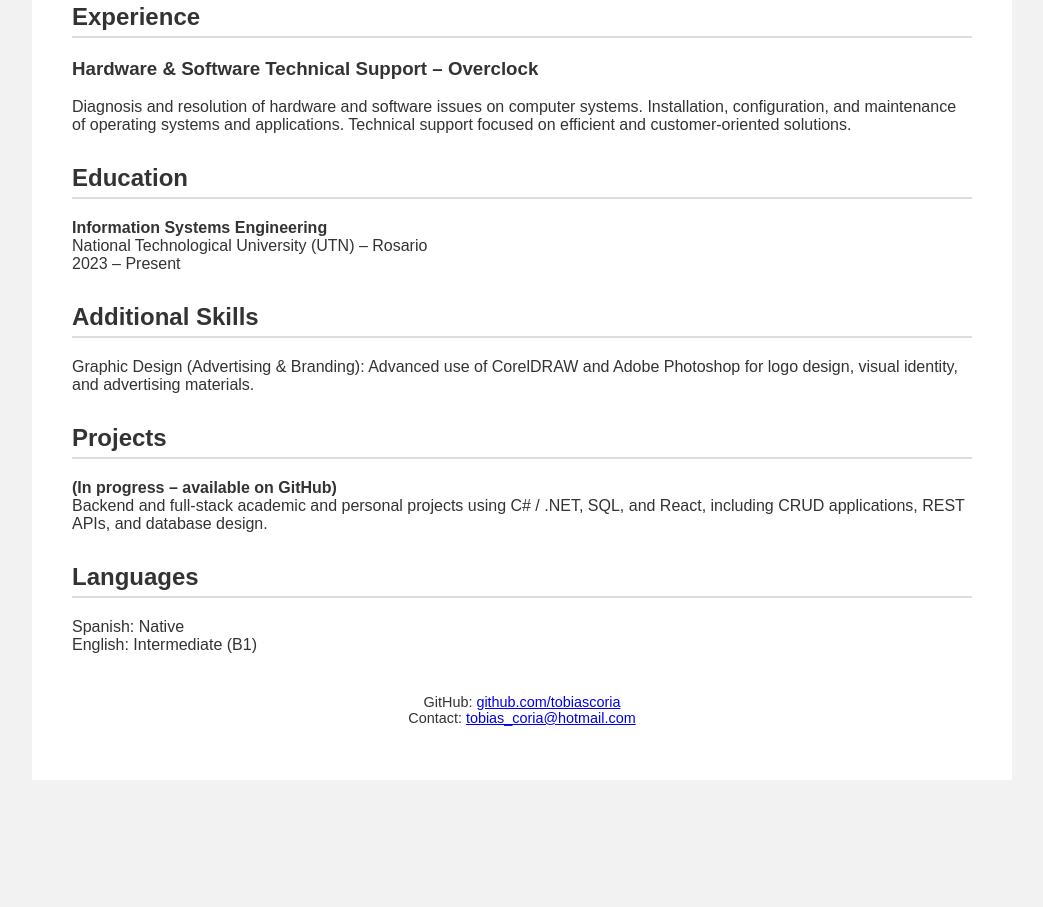
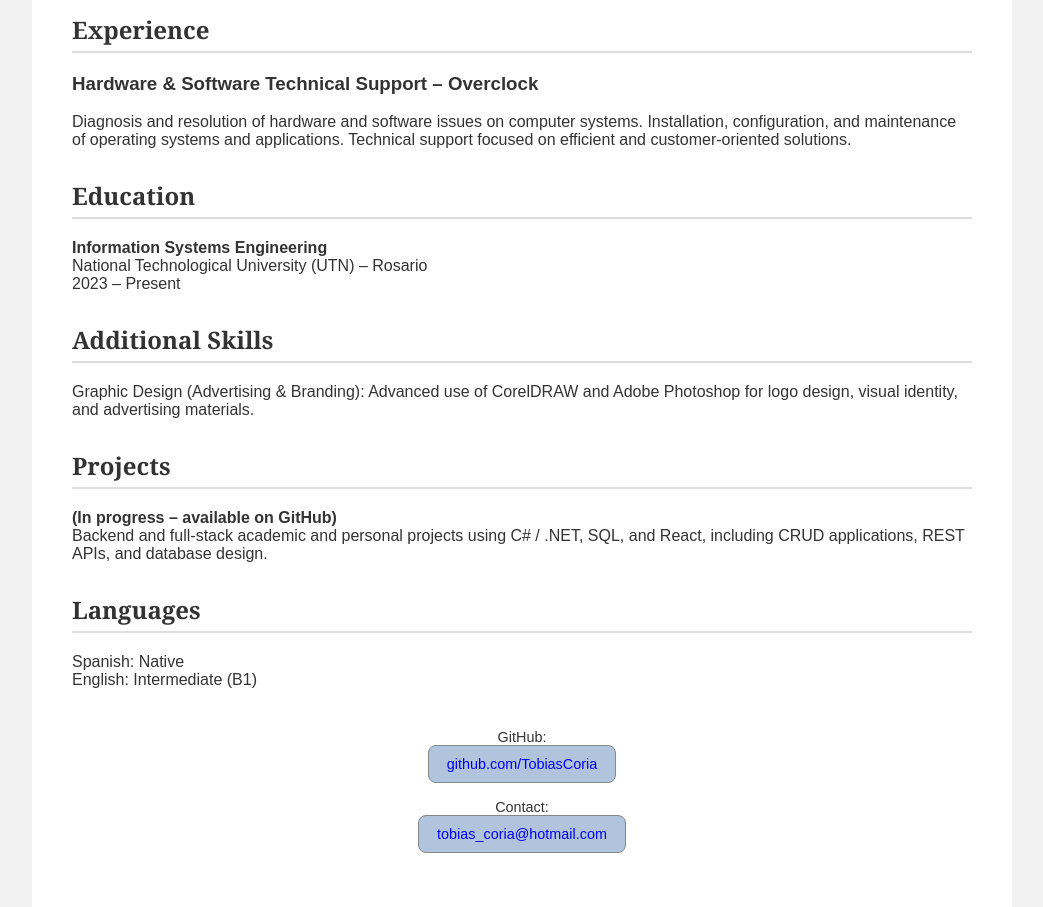
Before and after one commit to TobiasCoria/interactive-cv, a plain HTML site: page index.html in a window 1280 px wide. Shown: the part 736-1643 px from the top of the page, without its empty margins (118-1161 px from the left). Before the commit the page ends 1516 px from the top, so only its background shows below. Drawn offline with Linux system fonts and the light colour scheme.

Commit message:
Update typography and styles

```diff
--- a/css/style.css
+++ b/css/style.css
@@ -36,6 +36,7 @@ section {
 h2 {
   border-bottom: 2px solid #ddd;
   padding-bottom: 5px;
+  font-family: Georgia, 'Times New Roman', Times, serif;
 }
 
 .skills {
@@ -75,4 +76,16 @@ body.dark h2 {
 body.dark .skills li {
   background: #333;
   color: #eee;
+  font-family: 'Gill Sans';
 }
+
+  .action-link {
+  display: inline-block;
+  padding: 10px 18px;
+  border-radius: 8px;
+  border: 1px solid #888;
+  text-decoration: none;
+  font-weight: 500;
+  transition: background-color 0.2s ease, color 0.2s ease, border-color 0.2s ease;
+  background-color:lightsteelblue
+}
--- a/index.html
+++ b/index.html
@@ -79,18 +79,27 @@
   </section>
 
   <footer>
-    <p>
-      GitHub:
-      <a href="https://github.com/TobiasCoria" target="_blank">
-        github.com/tobiascoria
-      </a><br>
+  <p>
+    GitHub:<br>
+    <a
+      href="https://github.com/TobiasCoria"
+      target="_blank"
+      class="action-link"
+    >
+      github.com/TobiasCoria
+    </a>
+    <br><br>
 
-      Contact:
-      <a href="https://tobias_coria@hotmail.com" target="_blank">
-        tobias_coria@hotmail.com
-      </a><br>
-    </p>
-  </footer>
+    Contact:<br>
+    <a
+      href="mailto:tobias_coria@hotmail.com"
+      class="action-link"
+    >
+      tobias_coria@hotmail.com
+    </a>
+  </p>
+</footer>
+
 
 </div>
 
```
